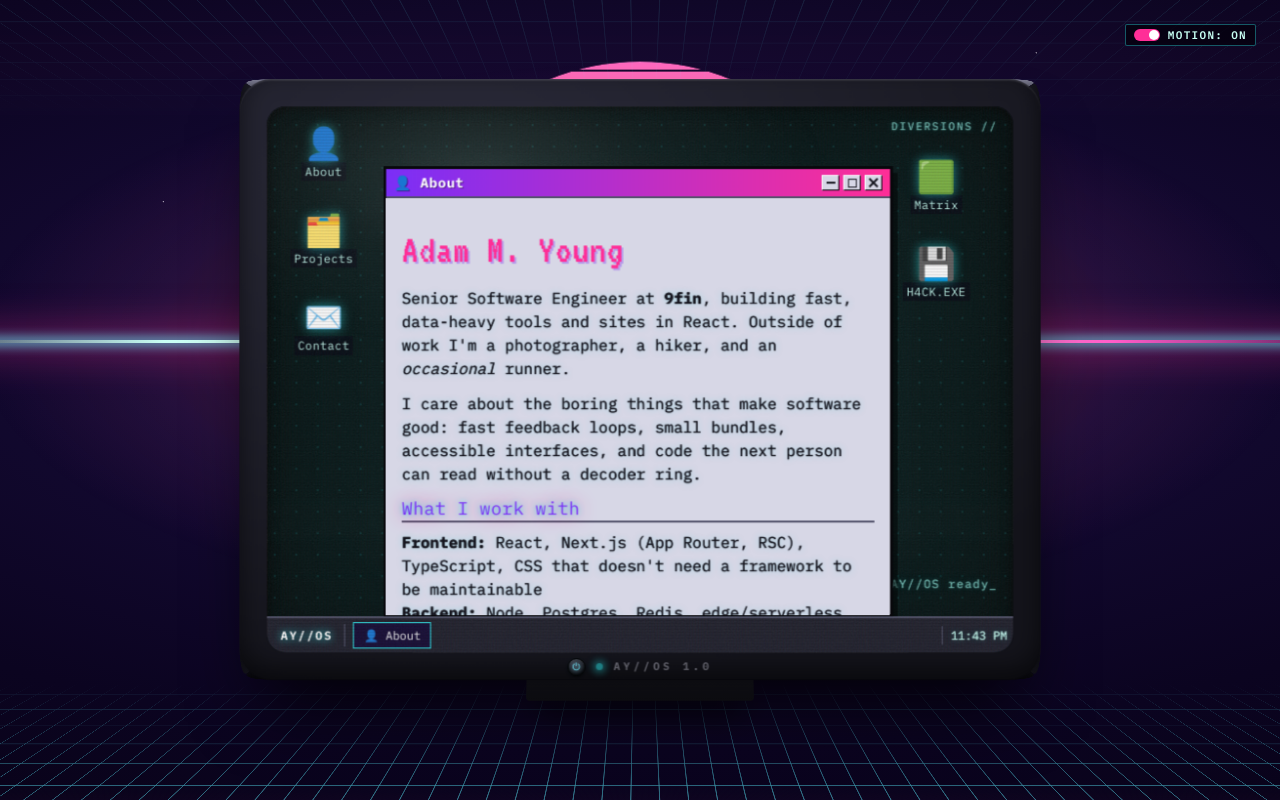
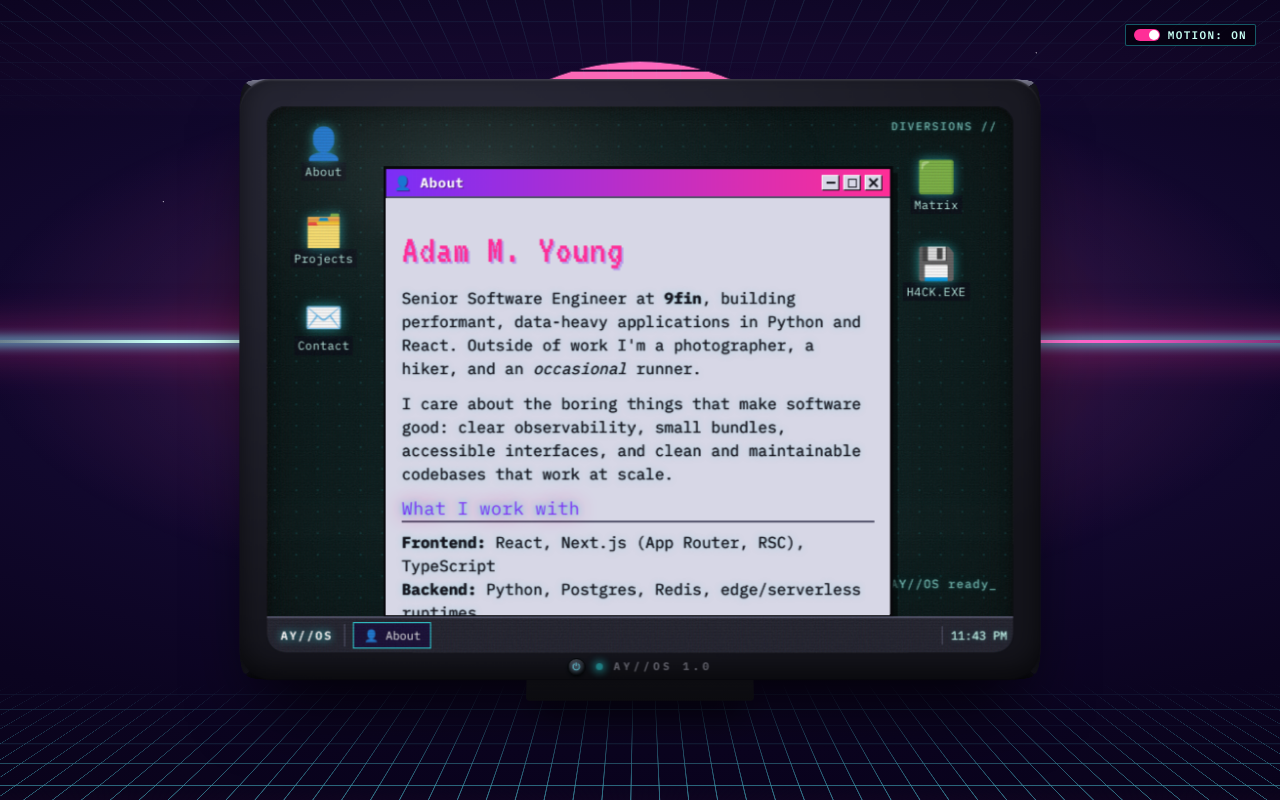
Before and after one commit to AdamMYoung/Portfolio, a Next.js app in the folder apps/development/: page / in a window 1280 px wide. Built offline with nearby package versions, Linux system fonts and the light colour scheme.

Commit message:
Content updates

```diff
--- a/apps/development/content/about.mdx
+++ b/apps/development/content/about.mdx
@@ -6,26 +6,15 @@ export const meta = {
 
 # Adam M. Young
 
-Senior Software Engineer at **9fin**, building fast, data-heavy tools and
-sites in React. Outside of work I'm a photographer, a hiker, and an
+Senior Software Engineer at **9fin**, building performant, data-heavy applications in Python and
+React. Outside of work I'm a photographer, a hiker, and an
 _occasional_ runner.
 
-I care about the boring things that make software good: fast feedback loops,
-small bundles, accessible interfaces, and code the next person can read
-without a decoder ring.
+I care about the boring things that make software good: clear observability,
+small bundles, accessible interfaces, and clean and maintainable codebases that work at scale.
 
 ## What I work with
 
-- **Frontend:** React, Next.js (App Router, RSC), TypeScript, CSS that
-  doesn't need a framework to be maintainable
-- **Backend:** Node, Postgres, Redis, edge/serverless runtimes
-- **Infra:** Vercel, Cloudflare, Docker, boring CI that just works
-
-## This site
-
-It's a CRT desktop rendered entirely in CSS — no WebGL for the tube or the
-grid. The synthwave motion respects `prefers-reduced-motion` and the toggle
-in the top-right. The two games _do_ use a renderer (PixiJS), but it's only
-downloaded if you open one.
-
-> Double-click an icon, or tab to it and press Enter.
+- **Frontend:** React, Next.js (App Router, RSC), TypeScript
+- **Backend:** Python, Postgres, Redis, edge/serverless runtimes
+- **Infra:** Vercel, Cloudflare, Docker, AWS
--- a/apps/development/content/contact.mdx
+++ b/apps/development/content/contact.mdx
@@ -12,6 +12,3 @@ The fastest way to reach me is email. I read everything; I reply to most.
 - **GitHub:** [github.com/AdamMYoung](https://github.com/AdamMYoung)
 - **Twitter / X:** [@AdamMYoung_](https://twitter.com/AdamMYoung_)
 - **LinkedIn:** [in/adammyoung](https://www.linkedin.com/in/adammyoung)
-
-For work enquiries, a line about the problem and the timeline is plenty to
-start.
--- a/apps/development/content/projects/blurdle.mdx
+++ b/apps/development/content/projects/blurdle.mdx
@@ -2,7 +2,7 @@ export const meta = {
   title: "blurdle.adammyoung.com",
   url: "https://blurdle.adammyoung.com",
   year: "2022",
-  stack: ["Next.js SSR", "Wordle-like"],
+  stack: ["Next.js SSR"],
 };
 
 **Blurdle** is a daily browser game in the Wordle mould: guess the daily
--- a/apps/development/content/projects/trailwise.mdx
+++ b/apps/development/content/projects/trailwise.mdx
@@ -2,12 +2,12 @@ export const meta = {
   title: "TrailWise",
   url: "https://trailwise.io",
   year: "2023 — present",
-  stack: ["Next.js RSC", "Postgres", "Redis", "Mapbox", "Vercel"],
+  stack: ["Next.js RSC", "Postgres", "Redis", "Mapbox", "Vercel", "FastAPI", "Flutter"],
 };
 
 **TrailWise** is a hiking, gear, and social platform for tracking mountain
-peak summits and trail routes worldwide — historical timeline tracking, gear
-management, trip planning, and social features.
+peak summits and trail routes worldwide. It features historical timeline tracking, gear
+management, trip planning, and social features, as well as offline LLM and smart watch support.
 
-Built on Next.js Server Components backed by Postgres and Redis. It also
-exposes an MCP server so assistants can query your own hiking data.
+The website is built on Next.js Server Components backed by FastAPI, Postgres and Redis. Mobile is a cross-platform Flutter app,
+with offline LLM support built on Google's Gemma 4 model. **Trailwise** also exposes an MCP server so assistants can query your own hiking data.
```
